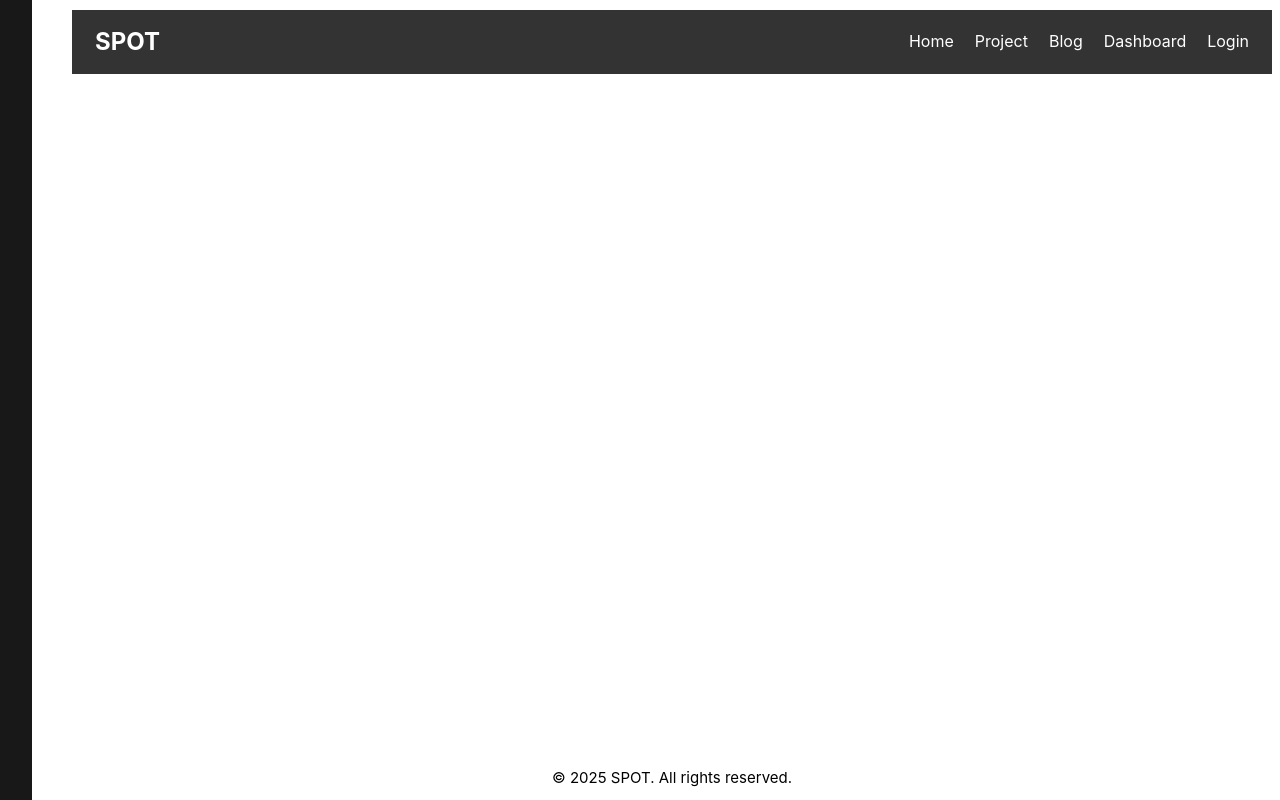
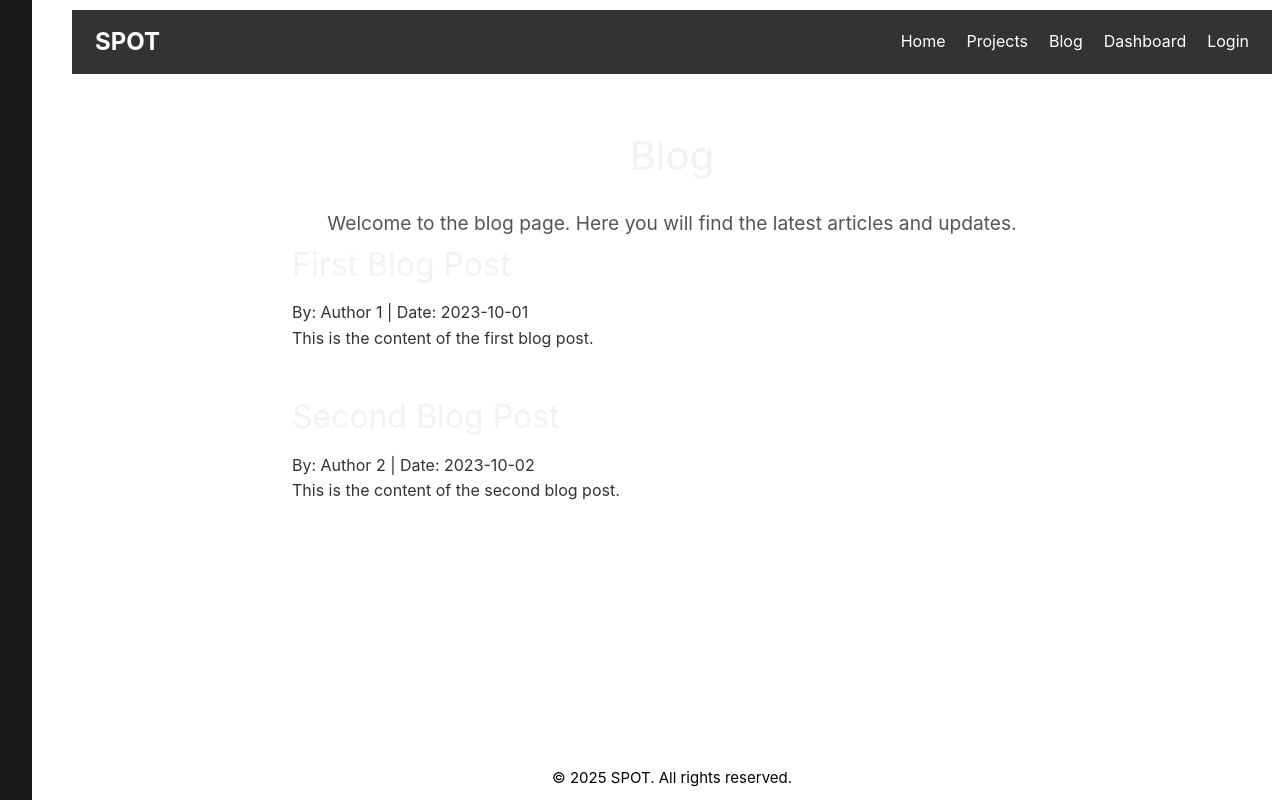
Before and after one commit to RingoKid/csc6350-team-void, a Vue app in the folder frontend/void-fe/: page /blog in a window 1280 px wide. Shown: the top 800 px of the page. Built offline with nearby package versions, Linux system fonts and the light colour scheme.

Commit message:
chore(frontend): create blog and home page skeleton

```diff
--- /dev/null
+++ b/frontend/void-fe/src/components/Blog.vue
@@ -0,0 +1,69 @@
+<template>
+  <div class="blog-container">
+    <h1>Blog</h1>
+    <p>Welcome to the blog page. Here you will find the latest articles and updates.</p>
+    <div v-for="(post, index) in blogPosts" :key="index" class="blog-post">
+      <h2>{{ post.title }}</h2>
+      <p><strong>By:</strong> {{ post.author }} | <strong>Date:</strong> {{ post.date }}</p>
+      <p>{{ post.content }}</p>
+    </div>
+  </div>
+</template>
+
+<script>
+export default {
+  name: "Blog",
+  data() {
+    return {
+      blogPosts: [
+        {
+          title: "First Blog Post",
+          author: "Author 1",
+          date: "2023-10-01",
+          content: "This is the content of the first blog post."
+        },
+        {
+          title: "Second Blog Post",
+          author: "Author 2",
+          date: "2023-10-02",
+          content: "This is the content of the second blog post."
+        }
+      ]
+    };
+  }
+};
+</script>
+
+<style scoped>
+.blog-container {
+  max-width: 800px;
+  margin: 0 auto;
+  padding: 20px;
+  text-align: center;
+}
+
+.blog-container h1 {
+  font-size: 2.5rem;
+  margin-bottom: 20px;
+}
+
+.blog-container p {
+  font-size: 1.2rem;
+  color: #555;
+}
+
+.blog-post {
+  margin-bottom: 40px;
+  text-align: left;
+}
+
+.blog-post h2 {
+  font-size: 2rem;
+  margin-bottom: 10px;
+}
+
+.blog-post p {
+  font-size: 1rem;
+  color: #333;
+}
+</style>
--- a/frontend/void-fe/src/components/Navbar.vue
+++ b/frontend/void-fe/src/components/Navbar.vue
@@ -4,7 +4,7 @@
         <a href="/" class="navbar-logo">SPOT</a>
         <ul class="navbar-links">
           <li><router-link to="/">Home</router-link></li>
-          <li><router-link to="/project">Project</router-link></li>
+          <li><router-link to="/projects">Projects</router-link></li>
           <li><router-link to="/blog">Blog</router-link></li>
           <li><router-link to="/dashboard">Dashboard</router-link></li>
           <li><router-link to="/login">Login</router-link></li>
--- a/frontend/void-fe/src/router/index.js
+++ b/frontend/void-fe/src/router/index.js
@@ -5,6 +5,7 @@ import Dashboard from "../components/Dashboard.vue";
 import SearchAndFilter from "../components/SearchAndFilter.vue";
 import SinglePageView from "../views/SinglePageView.vue"
 import ProjectList from "../components/ProjectList.vue";
+import Blog from "../components/Blog.vue";
 
 const router = createRouter({
   history: createWebHistory(import.meta.env.BASE_URL),
@@ -58,6 +59,11 @@ const router = createRouter({
       name: 'ProjectList',
       component: ProjectList,
     },
+    {
+      path: '/blog',
+      name: 'Blog',
+      component: Blog,
+    },
   ],
 })
 
--- a/frontend/void-fe/src/views/HomeView.vue
+++ b/frontend/void-fe/src/views/HomeView.vue
@@ -1,9 +1,138 @@
 <script setup>
-
+// You can add any setup logic here if needed
 </script>
 
 <template>
-  <main>
+  <main class="home-container">
+    <!-- Hero Section -->
+    <section class="hero-section">
+      <div class="hero-content">
+        <h1>Showcase, Discover, and Rate Developer Projects</h1>
+        <p>Welcome to SPOT! Join a community where developers share their latest creations, get constructive feedback, and find inspiration. From hackathon MVPs to polished personal projects, see what the community is building.</p>
+        <div class="cta-buttons">
+          <button class="primary-cta">Explore Projects</button>
+          <button class="secondary-cta">Sign Up & Share Yours</button>
+        </div>
+      </div>
+    </section>
 
+    <!-- Features Section -->
+    <section class="features-section">
+      <h2>Connect Through Code</h2>
+      <div class="features-cards">
+        <div class="feature-card">
+          <div class="icon">📤</div>
+          <h3>Showcase Your Work</h3>
+          <p>Easily upload details about your projects – add descriptions, tech stacks, screenshots, repository links, and live demos. Get visibility and valuable feedback from peers.</p>
+        </div>
+        <div class="feature-card">
+          <div class="icon">🔍</div>
+          <h3>Discover New Ideas</h3>
+          <p>Browse hundreds of projects across diverse categories like Web Development, AI/ML, Game Dev, Class Projects, and more. Find inspiration for your next build or learn new techniques.</p>
+        </div>
+        <div class="feature-card">
+          <div class="icon">⭐</div>
+          <h3>Rate and Review</h3>
+          <p>Provide constructive ratings and reviews based on creativity, technical implementation, design, and utility. Help highlight outstanding work and guide fellow developers.</p>
+        </div>
+      </div>
+    </section>
   </main>
 </template>
+
+<style scoped>
+.home-container {
+  max-width: 1200px;
+  margin: 0 auto;
+  padding: 20px;
+  text-align: center;
+}
+
+.hero-section {
+  background: url('/path/to/your/background-image.jpg') no-repeat center center/cover;
+  padding: 60px 20px;
+  color: black;
+  text-shadow: 0 2px 4px rgba(0, 0, 0, 0.5);
+  border-radius: 10px;
+  margin-bottom: 40px;
+}
+
+.hero-content h1 {
+  font-size: 3rem;
+  margin-bottom: 20px;
+}
+
+.hero-content p {
+  font-size: 1.5rem;
+  margin-bottom: 30px;
+}
+
+.cta-buttons {
+  display: flex;
+  gap: 20px;
+  justify-content: center;
+}
+
+.primary-cta, .secondary-cta {
+  padding: 10px 20px;
+  font-size: 1.2rem;
+  border: none;
+  border-radius: 5px;
+  cursor: pointer;
+  transition: background-color 0.3s;
+}
+
+.primary-cta {
+  background-color: #6a11cb;
+  color: white;
+}
+
+.secondary-cta {
+  background-color: #2575fc;
+  color: white;
+}
+
+.primary-cta:hover {
+  background-color: #5a0fb0;
+}
+
+.secondary-cta:hover {
+  background-color: #1f63d1;
+}
+
+.features-section {
+  margin-top: 40px;
+}
+
+.features-cards {
+  display: flex;
+  justify-content: space-around;
+  flex-wrap: wrap;
+}
+
+.feature-card {
+  background-color: white;
+  border-radius: 10px;
+  box-shadow: 0 4px 8px rgba(0, 0, 0, 0.1);
+  padding: 20px;
+  margin: 10px;
+  flex: 1 1 calc(33% - 20px);
+  max-width: calc(33% - 20px);
+  text-align: left;
+}
+
+.icon {
+  font-size: 2rem;
+  margin-bottom: 10px;
+}
+
+.feature-card h3 {
+  font-size: 1.5rem;
+  margin-bottom: 10px;
+}
+
+.feature-card p {
+  font-size: 1rem;
+  color: #555;
+}
+</style>
```
